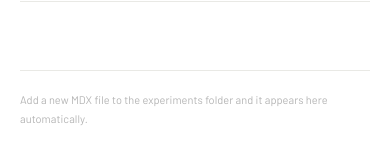
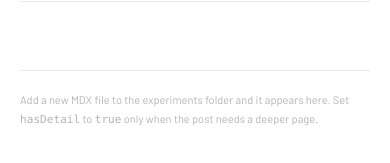
Before and after one commit to digilova/digilova, a Next.js app: page /experiments in a window 390 px wide. Shown: the part 755-918 px from the top of the page. Built offline with nearby package versions, Linux system fonts and the light colour scheme.

Commit message:
Unify page template and make experiment details optional

```diff
--- a/app/experiments/[slug]/page.tsx
+++ b/app/experiments/[slug]/page.tsx
@@ -1,5 +1,6 @@
 import type { Metadata } from "next";
 import { notFound } from "next/navigation";
+import { PageContainer } from "@/components/PageContainer";
 import {
   formatExperimentDate,
   getExperiment,
@@ -11,7 +12,9 @@ type ExperimentPageProps = {
 };
 
 export function generateStaticParams() {
-  return getExperiments().map((experiment) => ({ slug: experiment.slug }));
+  return getExperiments()
+    .filter((experiment) => experiment.hasDetail)
+    .map((experiment) => ({ slug: experiment.slug }));
 }
 
 export async function generateMetadata({
@@ -20,7 +23,7 @@ export async function generateMetadata({
   const { slug } = await params;
   const experiment = getExperiment(slug);
 
-  if (!experiment) return {};
+  if (!experiment?.meta.hasDetail) return {};
 
   return {
     title: experiment.meta.title,
@@ -33,13 +36,13 @@ export default async function ExperimentPage({ params }: ExperimentPageProps) {
   const { slug } = await params;
   const experiment = getExperiment(slug);
 
-  if (!experiment) notFound();
+  if (!experiment?.meta.hasDetail) notFound();
 
   const Body = experiment.default;
   const { meta } = experiment;
 
   return (
-    <main className="article-layout">
+    <PageContainer className="article-layout">
       {meta.sections && meta.sections.length > 0 && (
         <aside className="article-toc" aria-label="On this page">
           <h2>{meta.title}</h2>
@@ -71,6 +74,6 @@ export default async function ExperimentPage({ params }: ExperimentPageProps) {
           copy, code, and preview while keeping the article structure.
         </footer>
       </article>
-    </main>
+    </PageContainer>
   );
 }
--- a/app/experiments/page.tsx
+++ b/app/experiments/page.tsx
@@ -1,5 +1,6 @@
 import type { Metadata } from "next";
 import Link from "next/link";
+import { PageContainer } from "@/components/PageContainer";
 import { formatExperimentDate, getExperiments } from "@/lib/experiments";
 
 export const metadata: Metadata = {
@@ -12,7 +13,7 @@ export default function ExperimentsPage() {
   const experiments = getExperiments();
 
   return (
-    <main className="content-column">
+    <PageContainer>
       <header className="page-heading">
         <p className="eyebrow">Small explorations</p>
         <h1>Experiments</h1>
@@ -22,12 +23,9 @@ export default function ExperimentsPage() {
       </header>
 
       <section className="experiments-list" aria-label="Experiment posts">
-        {experiments.map((experiment) => (
-          <Link
-            className="experiment-row"
-            key={experiment.slug}
-            href={`/experiments/${experiment.slug}`}
-          >
+        {experiments.map((experiment) => {
+          const content = (
+            <>
               <div>
                 <div className="row-labels">
                   {experiment.status === "draft" && (
@@ -40,13 +38,29 @@ export default function ExperimentsPage() {
               <time dateTime={experiment.date}>
                 {formatExperimentDate(experiment.date)}
               </time>
+            </>
+          );
+
+          return experiment.hasDetail ? (
+            <Link
+              className="experiment-row"
+              key={experiment.slug}
+              href={`/experiments/${experiment.slug}`}
+            >
+              {content}
             </Link>
-        ))}
+          ) : (
+            <article className="experiment-row" key={experiment.slug}>
+              {content}
+            </article>
+          );
+        })}
       </section>
       <p className="footer-note">
-        Add a new MDX file to the experiments folder and it appears here
-        automatically.
+        Add a new MDX file to the experiments folder and it appears here. Set{" "}
+        <code>hasDetail</code> to <code>true</code> only when the post needs a
+        deeper page.
       </p>
-    </main>
+    </PageContainer>
   );
 }
--- a/app/globals.css
+++ b/app/globals.css
@@ -137,7 +137,7 @@ select {
   min-height: 100vh;
 }
 
-.content-column {
+.page-column {
   width: min(var(--content), calc(100vw - 80px));
   margin: 0 auto;
   padding: var(--page-top) 0 96px;
@@ -316,7 +316,7 @@ select {
   transition: padding 180ms ease;
 }
 
-.experiment-row:hover {
+.experiment-row[href]:hover {
   padding-right: 5px;
   padding-left: 5px;
 }
@@ -351,9 +351,6 @@ select {
 
 .article-layout {
   position: relative;
-  width: min(860px, calc(100vw - 80px));
-  margin: 0 auto;
-  padding: 80px 0 120px;
 }
 
 .article-toc {
@@ -387,8 +384,8 @@ select {
 }
 
 .article {
-  width: min(var(--content), 100%);
-  margin: 0 auto;
+  width: 100%;
+  margin: 0;
 }
 
 .article-header {
@@ -763,15 +760,6 @@ select {
   .article-toc {
     display: none;
   }
-
-  .article-layout {
-    width: min(620px, calc(100vw - 56px));
-    margin: 0 auto;
-  }
-
-  .article {
-    margin: 0 auto;
-  }
 }
 
 @media (max-width: 1100px) {
@@ -811,15 +799,13 @@ select {
     margin-left: 0;
   }
 
-  .content-column,
-  .article-layout {
+  .page-column {
     width: auto;
     margin: 0 auto;
     padding: 48px 20px 80px;
   }
 
-  .content-column,
-  .article-layout {
+  .page-column {
     max-width: 560px;
   }
 
@@ -830,11 +816,6 @@ select {
   .work-visual {
     min-height: min(67vw, 330px);
     border-radius: 16px;
-  }
-
-  .article {
-    width: 100%;
-    margin: 0;
   }
 
   .article-header h1 {
--- a/app/page.tsx
+++ b/app/page.tsx
@@ -1,4 +1,5 @@
 import type { Metadata } from "next";
+import { PageContainer } from "@/components/PageContainer";
 import { WorkCard } from "@/components/WorkCard";
 import { workEntries } from "@/content/work";
 
@@ -10,7 +11,7 @@ export const metadata: Metadata = {
 
 export default function Home() {
   return (
-    <main className="content-column">
+    <PageContainer>
       <header className="profile-header">
         <h1>Diana Simakhov</h1>
         <p>Designer based in Palm Beach, Florida</p>
@@ -37,6 +38,6 @@ export default function Home() {
           <WorkCard key={entry.company} entry={entry} />
         ))}
       </section>
-    </main>
+    </PageContainer>
   );
 }
--- /dev/null
+++ b/components/PageContainer.tsx
@@ -0,0 +1,15 @@
+import type { ReactNode } from "react";
+
+type PageContainerProps = {
+  children: ReactNode;
+  className?: string;
+};
+
+export function PageContainer({
+  children,
+  className,
+}: PageContainerProps) {
+  const classes = ["page-column", className].filter(Boolean).join(" ");
+
+  return <main className={classes}>{children}</main>;
+}
--- a/content/experiment-types.ts
+++ b/content/experiment-types.ts
@@ -11,6 +11,7 @@ export type ExperimentMeta = {
   date: string;
   summary: string;
   status: "draft" | "published";
+  hasDetail?: boolean;
   cover?: string;
   tags?: string[];
   sections?: ExperimentSection[];
--- a/content/experiments/adaptive-ai-brief.mdx
+++ b/content/experiments/adaptive-ai-brief.mdx
@@ -8,6 +8,7 @@ export const meta = {
   date: "2026-07-18",
   summary: "A small test for making AI-generated product guidance feel more intentional, legible, and human.",
   status: "draft",
+  hasDetail: false,
   tags: ["AI", "Product design", "Prototype"],
   sections: [
     { id: "starting-question", label: "Starting question" },
--- a/content/experiments/motion-for-trust.mdx
+++ b/content/experiments/motion-for-trust.mdx
@@ -7,6 +7,7 @@ export const meta = {
   date: "2026-07-09",
   summary: "Testing how timing, continuity, and reduced motion can make state changes feel easier to follow.",
   status: "draft",
+  hasDetail: false,
   tags: ["Motion", "Interaction", "Accessibility"],
   sections: [
     { id: "why-continuity-matters", label: "Why continuity matters" },
--- a/content/experiments/prompt-to-prototype.mdx
+++ b/content/experiments/prompt-to-prototype.mdx
@@ -7,6 +7,7 @@ export const meta = {
   date: "2026-06-27",
   summary: "An image-led process note about using generated directions as material for design judgment—not as finished design.",
   status: "draft",
+  hasDetail: false,
   tags: ["AI", "Process", "Prototyping"],
   sections: [
     { id: "the-first-pass", label: "The first pass" },
```
Also changed, not shown: 1 other file (tests, documents, lock files or other folders). Lines whose indentation alone changed are shown as unchanged.
